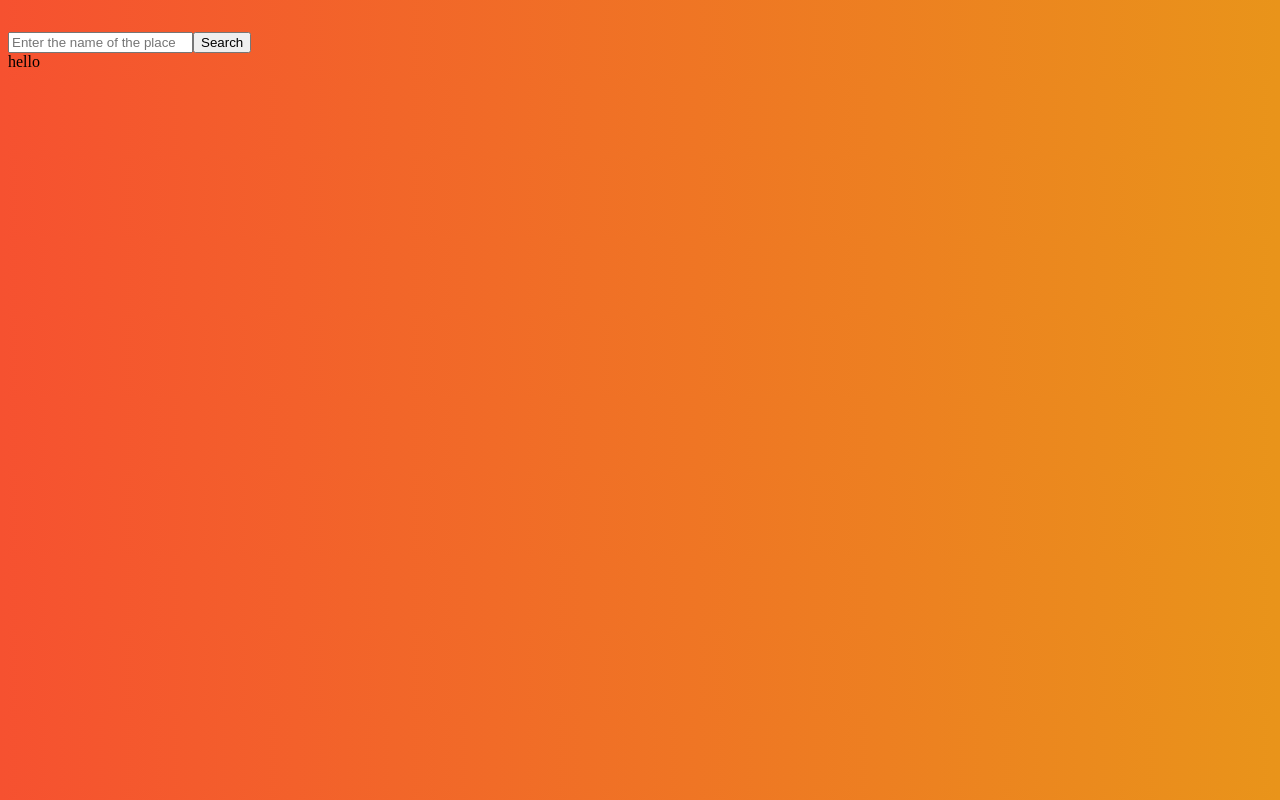
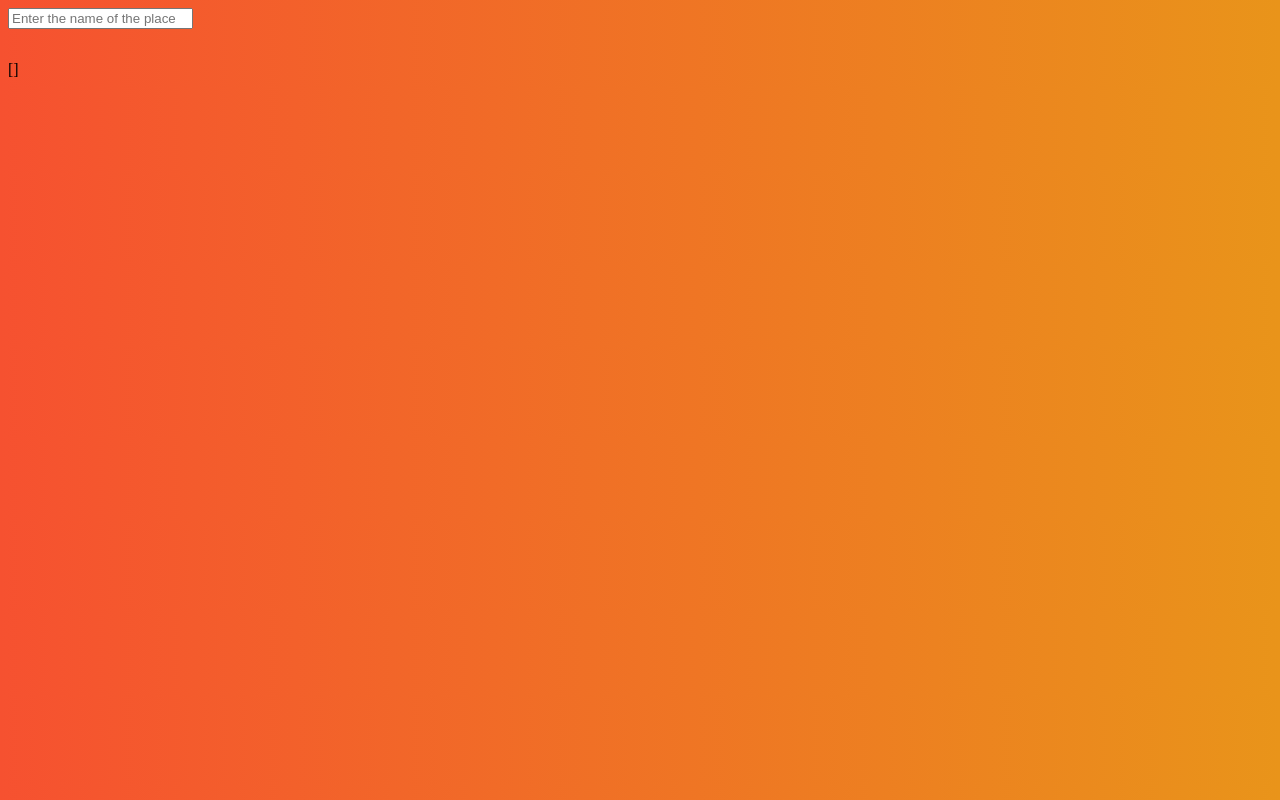
Before and after one commit to aadi30thakur/Weather-App, a React (Create React App) app: page / in a window 1280 px wide. Built offline with nearby package versions, Linux system fonts and the light colour scheme; no server answers; the HTML template or start-up script is replaced by a standard one.

Commit message:
working with api done

```diff
--- a/src/API.js
+++ b/src/API.js
@@ -1,2 +1,2 @@
-
-export const API = process.env.API;
+export const Base = process.env.REACT_APP_API;
+export const ApiKey = process.env.REACT_APP_BASE;
--- a/src/ApiHelper.js
+++ b/src/ApiHelper.js
@@ -1,10 +1,13 @@
-import { API } from "./API";
+const  { ApiKey, Base } = require( "./API");
 
 
 
 export const FetchWeather = (Value)=>{
-    return fetch(`api.openweathermap.org/data/2.5/weather?q=${Value}&appid=${API}`)
-    .then((response) =>{
+
+    console.log(`${ApiKey}`)
+    console.log(`${Base}`)
+    return fetch(`${ApiKey}?q=${Value}&units=Metric&appid=${Base}`)
+    .then(function(response) {
         console.log(response)
         return response.json();
     })
--- a/src/Data.js
+++ b/src/Data.js
@@ -6,7 +6,7 @@ import "./data.css"
 const Data=(props)=> {
     return (
         <div className= "container ab">
-            {JSON.stringify(FetchWeather())}
+            {JSON.stringify(props.value)}
         </div>
     )
 }
--- a/src/FormInput.js
+++ b/src/FormInput.js
@@ -1,44 +1,50 @@
 import React, { useState } from 'react'
-import { FetchWeather } from './ApiHelper'
+import { FetchWeather } from './ApiHelper';
+import Data from './Data'
+
+
+
+
+
+
 
 const FormInput=()=> {
     const [value, setValue] = useState("")
-    const [weather, setWeather] = useState()
+    const [weather, setWeather] = useState([])
+
+
 
 /* ----------------------------- handling change ---------------------------- */
 
     const handleChange=(event)=>{
         setValue(event.target.value);
-     }
+}
 
-    const settingWeather = ()=>{
-
-        FetchWeather(value)
+    const settingWeather = (event)=>{
+        if(event.key==="Enter"){
+            FetchWeather(value)
         .then((res)=>{
-            setWeather(res)
+            setWeather(res.main);
             console.log(res)
-       }
-        )
+        })
+        }
     }
-
     return (
         <div>
-            <form className="form container ">
-        <input type="text"
+            <div className="form container ">
+            <input type="text"
             className="form-control"
             value={value}
             onChange={handleChange.bind(value)}
+            onKeyPress={settingWeather}
             placeholder="Enter the name of the place"
         />
-        <button type="submit"
-            onClick={settingWeather()}
-            >Search</button>
-      </form>
-      <div>
-          hello
-        {weather}
 
       </div>
+      <div className="container">
+          <Data value={weather}/>
+      </div>
+
         </div>
     )
 }
```
